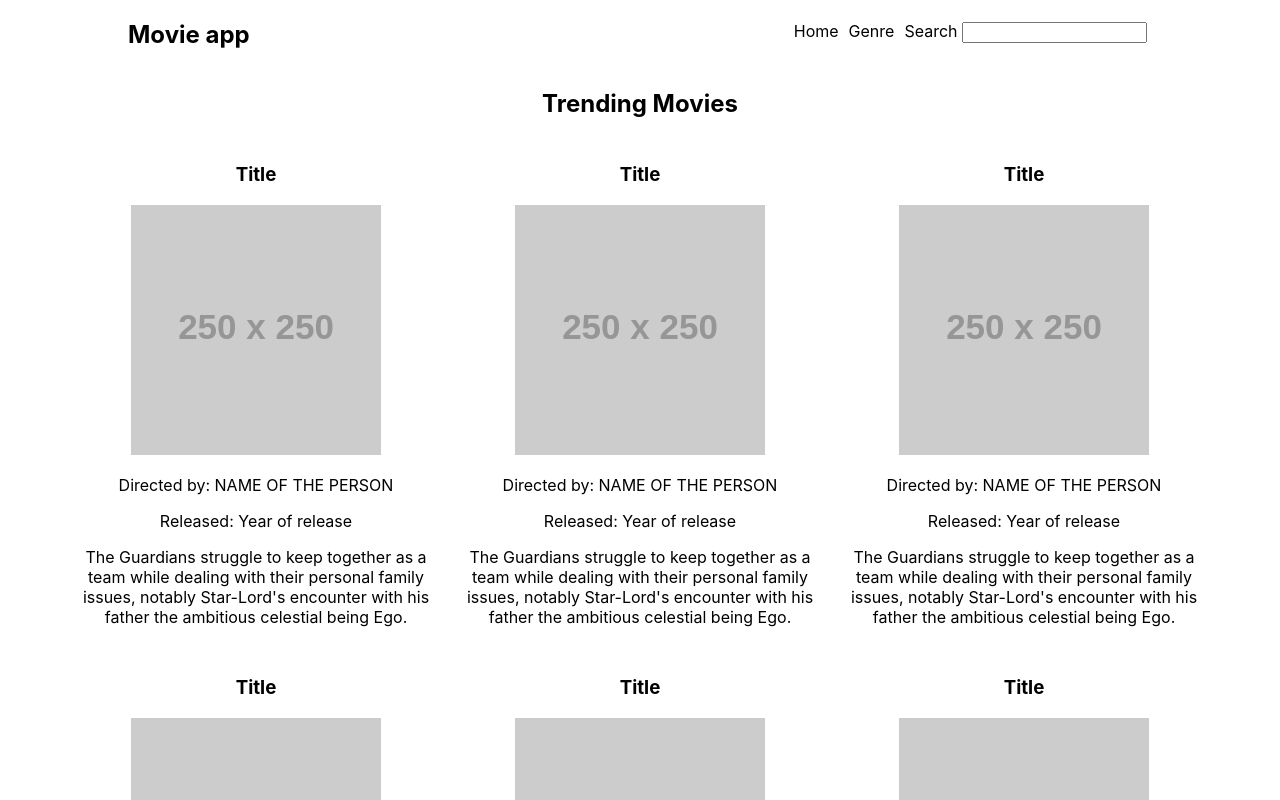
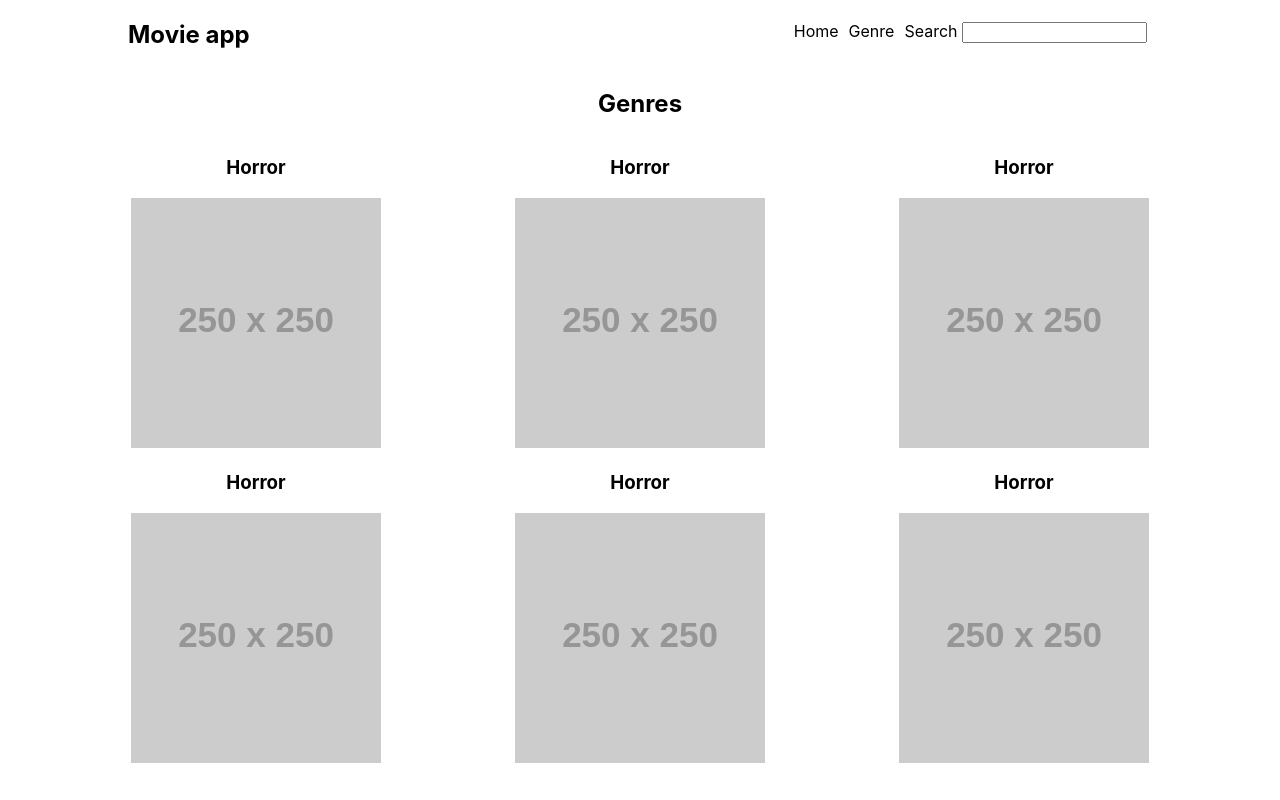
Before and after one commit to Jans999/reactMovieApp, a React (Create React App) app: page /genres in a window 1280 px wide. Shown: the top 800 px of the page. Built offline with nearby package versions, Linux system fonts and the light colour scheme.

Commit message:
pagination working

```diff
--- a/package.json
+++ b/package.json
@@ -8,6 +8,7 @@
     "@testing-library/user-event": "^7.1.2",
     "react": "^16.12.0",
     "react-dom": "^16.12.0",
+    "react-router-dom": "^5.1.2",
     "react-scripts": "3.3.0"
   },
   "scripts": {
--- a/src/App.css
+++ b/src/App.css
@@ -9,6 +9,11 @@ main {
 /* --------------
 Header
 ------------------*/
+
+h1 a {
+  color: black;
+  text-decoration: none;
+}
 
 .main_nav {
   display: flex;
@@ -26,6 +31,11 @@ Header
   padding: 5px;
 }
 
+.nav_links a {
+  color: black;
+  text-decoration: none;
+}
+
 /* --------------
 Home Page
 ------------------*/
@@ -34,12 +44,15 @@ Home Page
   display: flex;
   flex-wrap: wrap;
   margin: 0 auto;
+  text-align: center;
   width: 90%;
 }
 
 .movie_card {
+  color: black;
   flex: 1 1 25%;
   padding: 7px;
+  text-decoration: none;
   width: 25%;
 }
 
@@ -50,8 +63,19 @@ Genre
 .genre_container {
   display: flex;
   flex-wrap: wrap;
+  margin: 0 auto;
+  text-align: center;
+  width: 90%;
 }
 
 .genre_card {
+  color: black;
   flex: 1 1 33%;
+  text-decoration: none;
 }
+
+.genre_title {
+  display: block;
+  text-align: center;
+  width: 100%;
+}
--- a/src/App.js
+++ b/src/App.js
@@ -1,22 +1,40 @@
 import React from 'react';
 import './App.css';
+import { BrowserRouter as Router, Switch, Route } from "react-router-dom";
 
 // Components
 import Header from './components/Header'
 import Trending from './components/Trending'
 import Genre from './components/Genre'
 import SearchResult from './components/SearchResult'
+import GenreSelect from './components/GenreSelect'
 
 
 
 function App() {
   return (
-    <div>
+    <Router>
       <Header />
-      <Trending />
-      <Genre />
-      <SearchResult />
-    </div>
+
+      <Switch>
+        <Route exact path="/">
+          <Trending />
+        </Route>
+        <Route path="/genres">
+          <Genre />
+        </Route>
+        <Route path="/searchresult">
+          <SearchResult />
+        </Route>
+        <Route path="/genreselect">
+          <GenreSelect />
+        </Route>
+        <Route path="/searchresult">
+          <SearchResult />
+        </Route>
+      </Switch>
+
+    </Router>
   );
 }
 
--- a/src/components/Genre.js
+++ b/src/components/Genre.js
@@ -13,6 +13,7 @@ function Genre() {
             <GenreCard />
             <GenreCard />
             <GenreCard />
+            <GenreCard />
 
         </div>
     </main>
--- a/src/components/GenreCard.js
+++ b/src/components/GenreCard.js
@@ -1,12 +1,13 @@
 import React from 'react';
 import '../App.css';
+import { Link } from 'react-router-dom'
 
 function GenreCard() {
     return(
-        <div className="genre_card">
+        <Link to="/genreselect" className="genre_card">
             <h3>Horror</h3>
             <img src="https://via.placeholder.com/250" alt="" />
-        </div>
+        </Link>
     )
 }
 
--- /dev/null
+++ b/src/components/GenreSelect.js
@@ -0,0 +1,25 @@
+import React from 'react';
+import '../App.css';
+
+// Components
+import MovieCard from './MovieCard'
+
+function GenreCard() {
+    return(
+
+        <div className="movie_list">
+            <h2 className="genre_title">Horror</h2>
+
+            <MovieCard />
+            <MovieCard />
+            <MovieCard />
+            <MovieCard />
+            <MovieCard />
+            <MovieCard />
+            <MovieCard />
+
+        </div>
+    )
+}
+
+export default GenreCard;
--- a/src/components/Header.js
+++ b/src/components/Header.js
@@ -1,14 +1,21 @@
 import React from 'react';
 import '../App.css';
+import { Link } from "react-router-dom";
 
 function Header() {
     return(
             <header>
                 <nav className="main_nav">
-            <h1>Movie app</h1>
+                <h1>
+                    <Link to="/"> Movie app </Link>
+                </h1>
                 <ul className="nav_links">
-                <li>Home</li>
-                <li>Genre</li>
+                    <li>
+                        <Link to="/">Home </Link>
+                    </li>
+                    <li>
+                        <Link to="/genres">Genre </Link>
+                    </li>
                     <li>
                         <form>
                             <label for="">Search </label><input type="text" />
--- a/src/components/MovieCard.js
+++ b/src/components/MovieCard.js
@@ -1,9 +1,10 @@
 import React from 'react';
 import '../App.css';
+import { Link } from 'react-router-dom'
 
 function MovieCard() {
     return(
-        <div className="movie_card">
+            <Link to="/searchResult" className="movie_card">
                 <h3>Title</h3>
                 <img src="https://via.placeholder.com/250" alt="" />
                 <p>Directed by: NAME OF THE PERSON</p>
@@ -11,7 +12,8 @@ function MovieCard() {
                 <p>The Guardians struggle to keep together as a team
                 while dealing with their personal family issues, notably Star-Lord's encounter with his
                 father the ambitious celestial being Ego.</p>
-      </div>
+            </Link>
+
     )
 }
 
```
Also changed, not shown: src/components/Trending.js (indentation only), 1 other file (tests, documents, lock files or other folders). Lines whose indentation alone changed are shown as unchanged.
